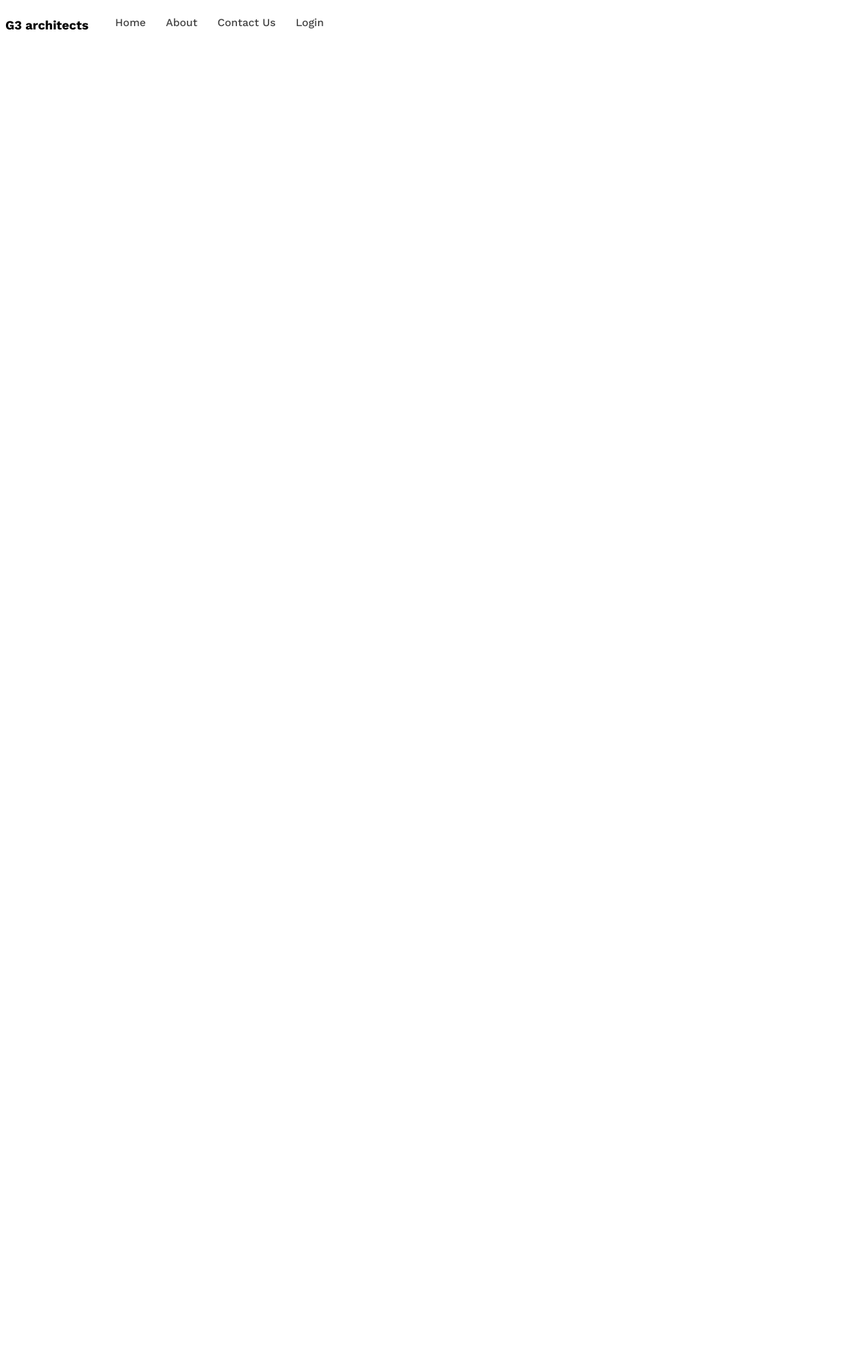
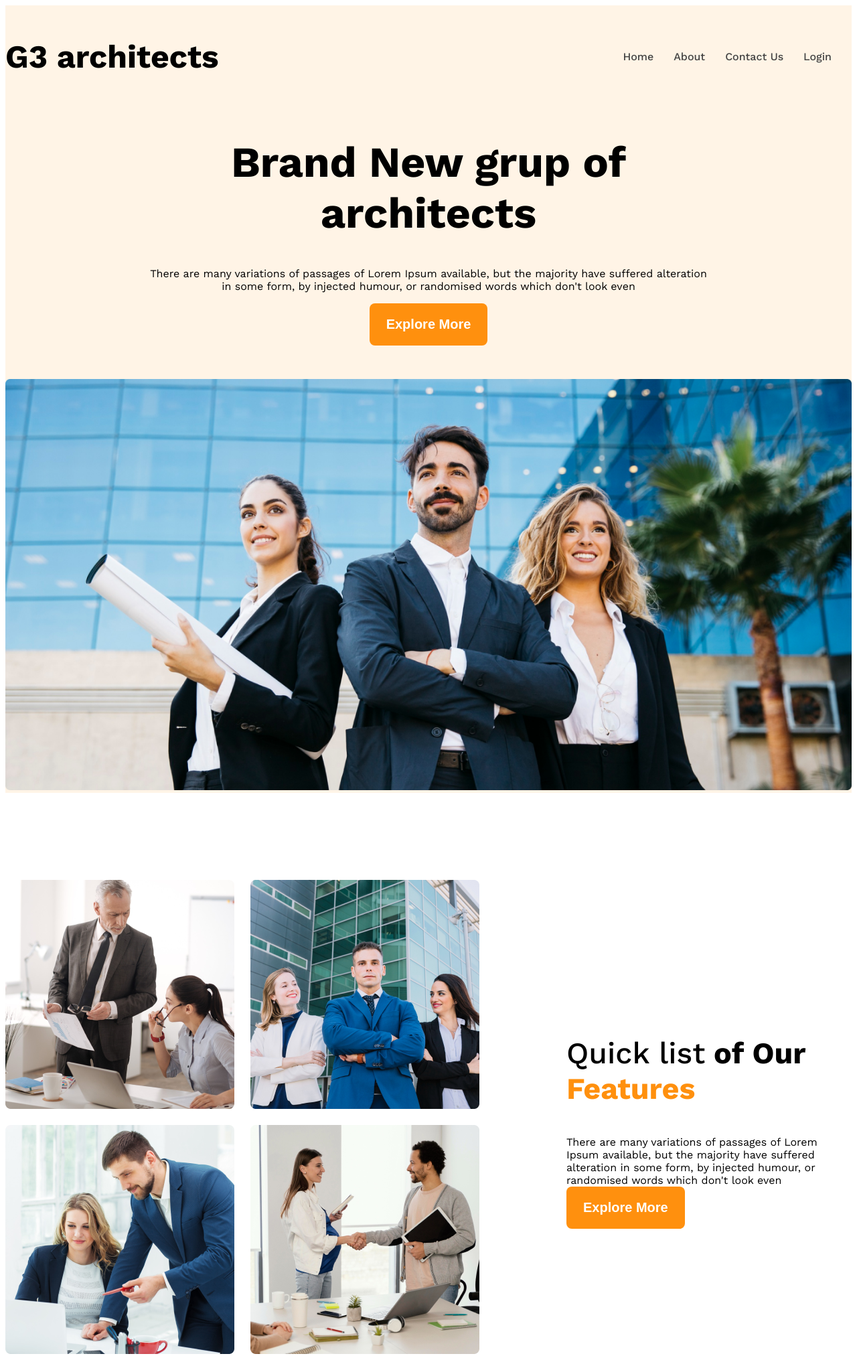
Before and after one commit to mdalaminislam75/g3-architects-website, a plain HTML site: page index.html in a window 1280 px wide. Shown: the top 2025 px of the page at 67% size. Before the commit the page ends 800 px from the top, so only its background shows below. Drawn offline with nearby package versions, Linux system fonts and the light colour scheme.

Commit message:
made team responsiveand add fact structure

```diff
--- a/index.html
+++ b/index.html
@@ -7,7 +7,7 @@
     <link rel="stylesheet" href="styles/architects.css">
 </head>
 <body class="work-sans-font">
-    <header>
+    <header class="bg-light">
          <nav class="navbar disply-flex">
             <h3 class="brand">G3 architects</h3>
             <ul class="nav-links disply-flex">
@@ -20,8 +20,47 @@
             </ul>
 
          </nav>
+
+         <div class="banner">
+            <div class="banner-content">
+                <h1 class="banner-title">Brand New grup of architects</h1>
+
+                <p class="banner-decription"> There are many variations of passages of Lorem Ipsum available, but the majority have suffered alteration in some form, by injected humour, or randomised words which don't look even </p>
+
+               <button class="btn-primary">Explore More</button>
+            </div>
+            <img class="banner-image" src="images/banner.png" alt="">
+
+         </div>
     </header>
     <main>
+        <!-- teams section start -->
+         <section class="teams disply-flex">
+            <div class="teams-img-container">
+                <img src="images/team1.png" alt="two architects discussing about desing">
+                <img src="images/team2.png" alt="">
+                <img src="images/team3.png" alt="">
+                <img src="images/team4.png" alt="">
+
+            </div>
+            <div class="our-feature">
+                <h3 class="section-title"><span id="quick-list" class="text-light-gray">Quick list</span> <span>of Our</span> <span class="text-primary">Features</span></h3>
+                <div class="feature-description text-light-gray">There are many variations of passages of Lorem Ipsum available, but the majority have suffered alteration in some form, by injected humour, or randomised words which don't look even</div>
+
+                <button class="btn-primary">Explore More</button>
+            </div>
+
+         </section>
+
+         <!--features will enjoy  -->
+         <section>
+            <h3 class="section-title">some facts</h3>
+            <p class="text-light-gray">There are many variations of passages of Lorem Ipsum available, but the majority have suffered alteration in some form, by injected humour, or randomised words which don't look even</p>
+
+         </section>
+
+         <!-- some facts -->
+          <section class="some-facts"></section>
 
     </main>
     <footer>
--- a/styles/architects.css
+++ b/styles/architects.css
@@ -13,21 +13,56 @@
 .disply-flex{
     display: flex;
 }
+.text-primary{
+    color: #FF900E;
+}
+
 /*dark02*/
 .text-gray{
     color: #424242;
-}|
+}
 /*dark03*/
 .text-light-gray{
     color: #000;
 }
+.bg-light{
+    background-color: rgba(255, 144, 14, 0.1);
+}
 
 
 /* shared styles */
+.btn-primary{
+    background-color: #FF900E;
+    color:#FFFFFF;
+    padding: 20px 25px;
+    font-size: 1.25rem;
+    font-weight: 600;
+    border-radius: 8px;
+    border: none;
+}
+
+main{
+    max-width: 1440px;
+    margin: o auto;
+}
+
+main > section{
+    margin-top: 130px;
+
+}
+.section-title{
+    font-size: 2.8rem;
+    font-weight: 700;
+}
 
 /* navbar related styles */
 .navbar{
-
+    justify-content: space-between;
+    align-items: center;
+}
+.brand{
+    font-weight: 700;
+    font-size: 3rem;
 }
 .nav-item{
     list-style: none;
@@ -38,3 +73,67 @@
     text-decoration: none;
     font-weight: 500;
 }
+
+.navbar, .banner{
+    max-width: 1440px;
+    margin: 0 auto;
+}
+/* .bannner related styles */
+.banner-content{
+    max-width: 850px;
+    margin: 0 auto;
+    text-align: center;
+    margin-bottom: 50px;
+}
+.banner-title{
+    font-weight: 700;
+    font-size: 4rem;
+}
+.banner-image{
+    width: 100%;
+}
+
+/* team and feature related style */
+.teams{
+    align-items: center;
+}
+.teams-img-container{
+    display: grid;
+    grid-template-columns: repeat(2, 1fr);
+    gap: 24px;
+}
+
+.our-feature{
+   margin-left: 130px;
+   max-width: 530px;
+}
+
+#quick-list{
+    font-weight: 500;
+}
+/* responsive media quaey */
+@media screen and (max-width:576px) {
+
+    .navbar,
+     .nav-links,
+      .teams {
+        flex-direction: column;
+    }
+    .teams-img-container{
+        grid-template-columns: repeat(1, 1fr);
+    }
+    .our-feature{
+        margin-left:  20px;
+    }
+}
+/* medium size device */
+
+@media screen and (min-eidth: 576px) and (max-width:992px) {
+    .teams{
+        flex-direction: column;
+    }
+
+    .our-feature{
+        margin-right: 50px auto;
+    }
+}
```
